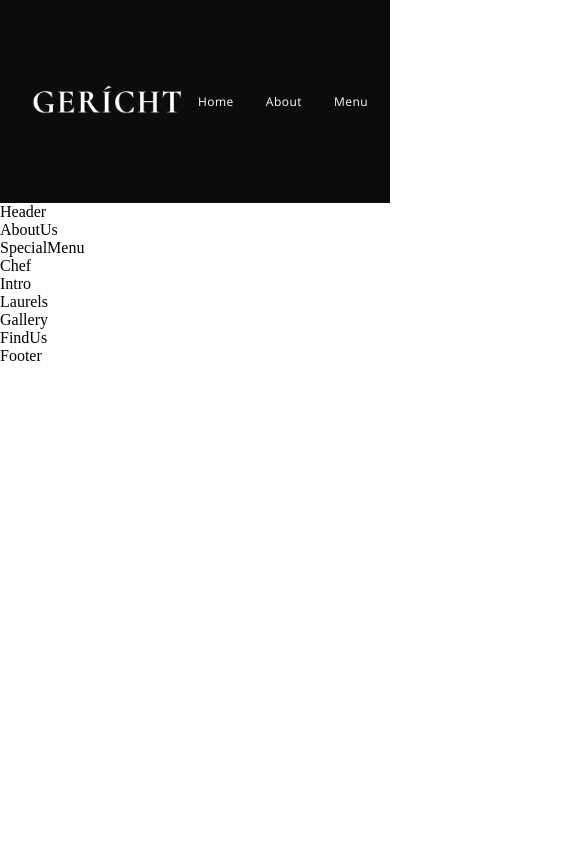
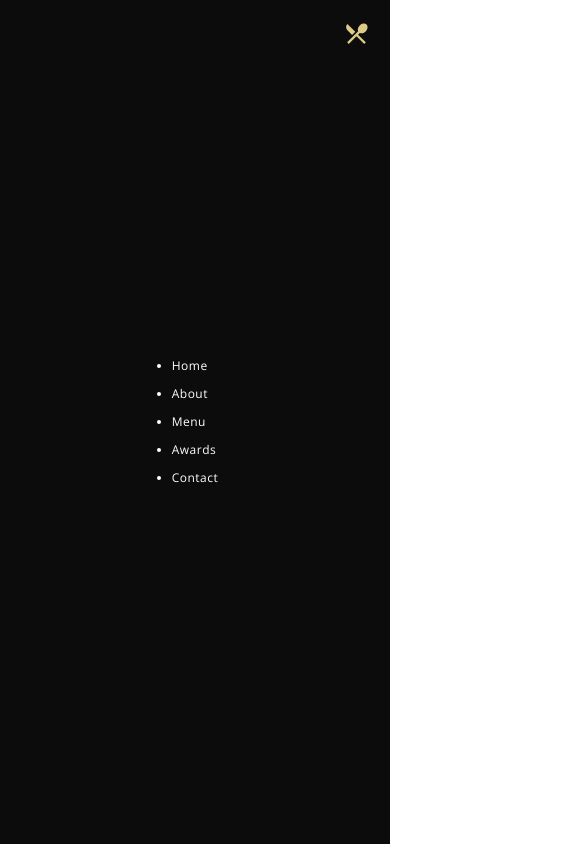
Before and after one commit to AnnaAn01/react-restaurant-website, a React (Create React App) app: page / in a window 390 px wide. Shown: the top 844 px of the page, 585 px wide, since content can reach past the window. Built offline with nearby package versions, Linux system fonts and the light colour scheme; the HTML template or start-up script is replaced by a standard one; a web font is replaced by a local one.

Commit message:
styling the mobile navbar

```diff
--- a/src/components/Navbar/Navbar.css
+++ b/src/components/Navbar/Navbar.css
@@ -56,3 +56,38 @@
   /* background-color: var(--color-grey); */
   background-color: grey;
 }
+.app__navbar-smallscreen {
+  display: none;
+}
+/* This is the black overlay for the opening menu for small devices.  */
+.app__navbar-smallscreen_overlay {
+  position: fixed;
+  top: 0;
+  left: 0;
+  width: 100%;
+  height: 100vh;
+  background: var(--color-black);
+  transition: 0.5s ease;
+  flex-direction: column;
+  z-index: 5;
+}
+
+/*  styling the close icon*/
+.app__navbar-smallscreen_overlay .overlay__close {
+  font-size: 27px;
+  color: var(--color-golden);
+  cursor: pointer;
+  position: absolute;
+  top: 20px;
+  right: 20px;
+}
+
+@media screen and (max-width: 1150px) {
+  .app__navbar-links {
+    display: none;
+  }
+
+  .app__navbar-smallscreen {
+    display: flex;
+  }
+}
```
Also changed, not shown: src/components/Navbar/Navbar.jsx (+5 -2 lines).
